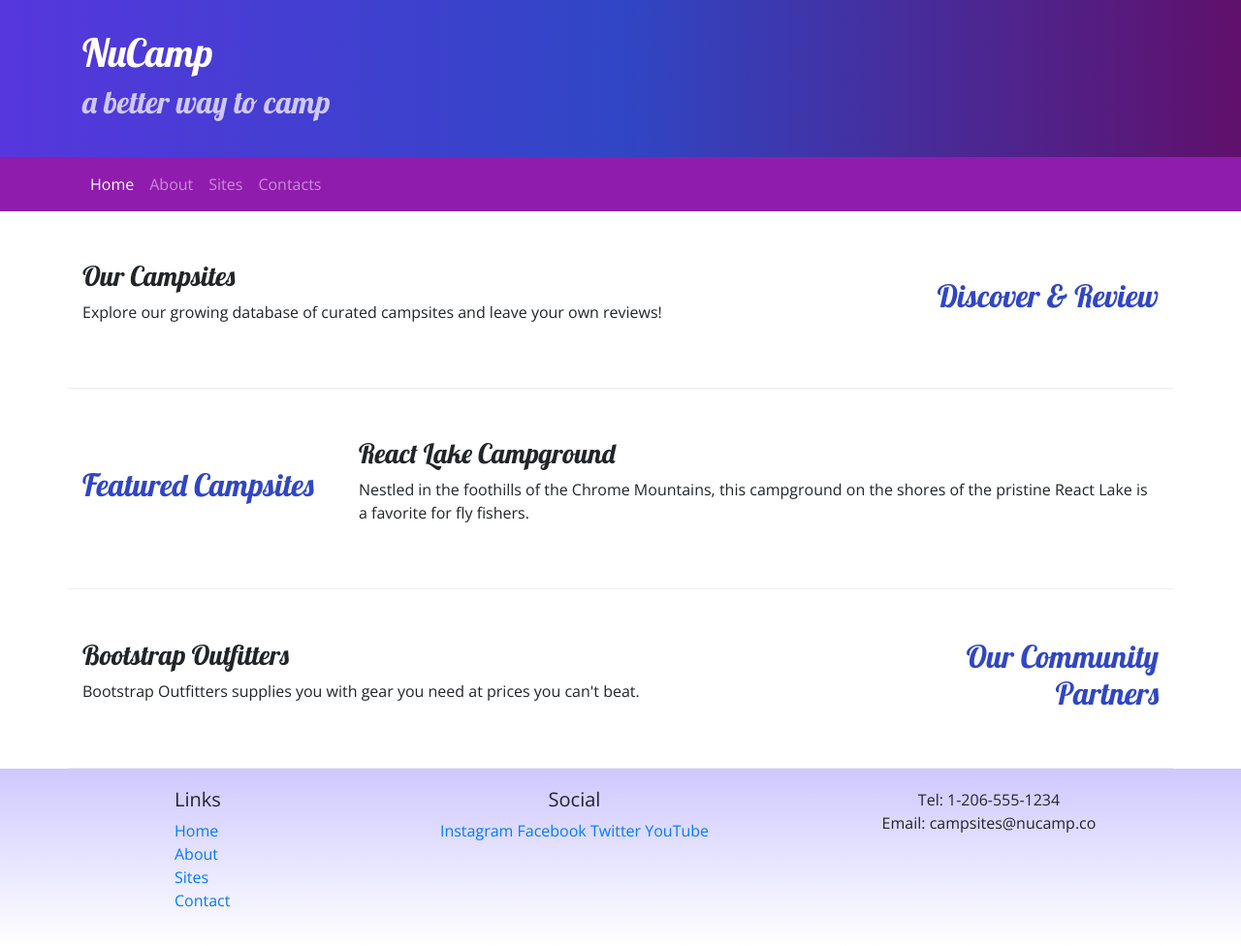
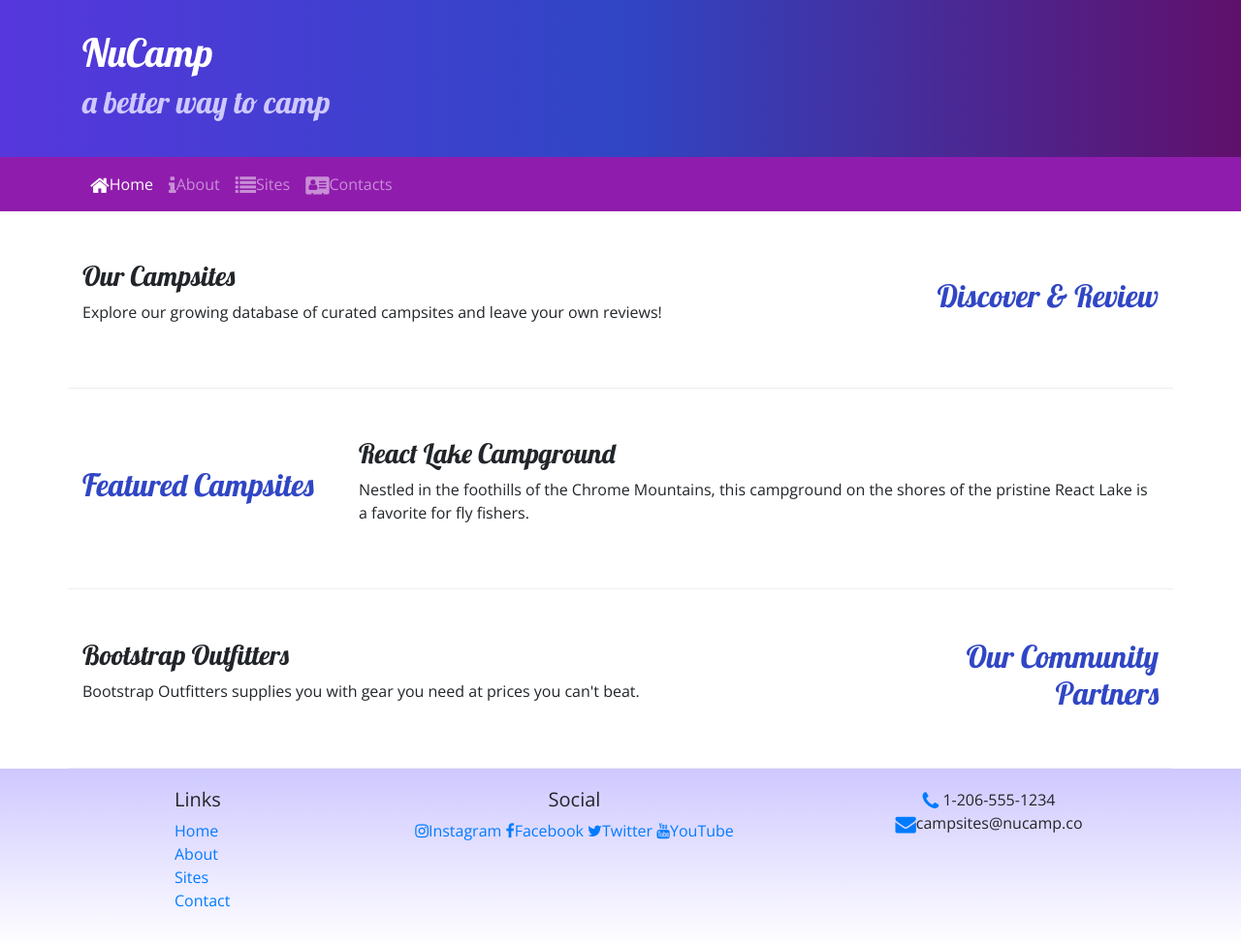
Before and after one commit to keithholler/Bootstrap, a website: page index.html in a window 1280 px wide. Shown: the whole page at 97% size. Drawn offline with nearby package versions, Linux system fonts and the light colour scheme.

Commit message:
Icon Fonts

```diff
--- a/index.html
+++ b/index.html
@@ -9,6 +9,8 @@
      <!-- Bootstrap CSS -->
      <link rel="stylesheet" href="node_modules/bootstrap/dist/css/bootstrap.min.css" />
      <link rel="stylesheet" href="https://fonts.googleapis.com/css?family=Lobster|Open+Sans" />
+     <link rel="stylesheet" href="node_modules/font-awesome/css/font-awesome.min.css" />
+     <link rel="stylesheet" href="node_modules/font-awesome/css/font-awesome.min.css" />
      <link rel="stylesheet" href="css/styles.css">
      <title>NuCamp: A Better Way To Camp</title>
 </head>
@@ -34,10 +36,10 @@
             </button>
             <div class="collapse navbar-collapse" id="nucampNavbar">
             <ul class="navbar-nav">
-                <li class="nav-item active"><a class="nav-link" href="#">Home</a></li>
-                <li class="nav-item"><a class="nav-link"  href="aboutus.html">About</a></li>
-                <li class="nav-item"><a class="nav-link"  href="#">Sites</a></li>
-                <li class="nav-item"><a class="nav-link"  href="#">Contacts</a></li>
+                <li class="nav-item active"><a class="nav-link" href="#"><i class="fa fa-home fa-lg"></i>Home</a></li>
+                <li class="nav-item"><a class="nav-link"  href="aboutus.html"><i class="fa fa-info fa-lg"></i>About</a></li>
+                <li class="nav-item"><a class="nav-link"  href="#"><i class="fa fa-list fa-lg"></i>Sites</a></li>
+                <li class="nav-item"><a class="nav-link"  href="#"><i class="fa fa-address-card fa-lg"></i>Contacts</a></li>
             </ul>
     </div>
     </nav>
@@ -87,14 +89,14 @@
                 </div>
                 <div class="col-6 col-sm-5 text-center">
                     <h5>Social</h5>
-                    <a href="http://instagram.com/">Instagram</a>
-                    <a href="http://facebook.com/">Facebook</a>
-                    <a href="http://twitter.com/">Twitter</a>
-                    <a href="http://youtube.com/">YouTube</a>
+                    <a href="http://instagram.com/"><i class="fa fa-instagram"></i>Instagram</a>
+                    <a href="http://facebook.com/"><i class="fa fa-facebook"></i>Facebook</a>
+                    <a href="http://twitter.com/"><i class="fa fa-twitter"></i>Twitter</a>
+                    <a href="http://youtube.com/"><i class="fa fa-youtube"></i>YouTube</a>
                 </div>
                 <div class="col-sm-4 text-center">
-                    Tel: 1-206-555-1234<br />
-                    Email: campsites@nucamp.co
+                    <i class="fa fa-phone fa-lg text-primary"></i> 1-206-555-1234<br />
+                    <i class="fa fa-envelope fa-lg text-primary"></i>campsites@nucamp.co
                 </div>
             </div>
         </div>
--- a/package.json
+++ b/package.json
@@ -15,6 +15,7 @@
   },
   "dependencies": {
     "bootstrap": "^4.5.0",
+    "font-awesome": "^4.7.0",
     "jquery": "^3.5.1",
     "popper.js": "^1.16.1"
   }
```
Also changed, not shown: aboutus.html (+11 -10 lines), 1 other file.
